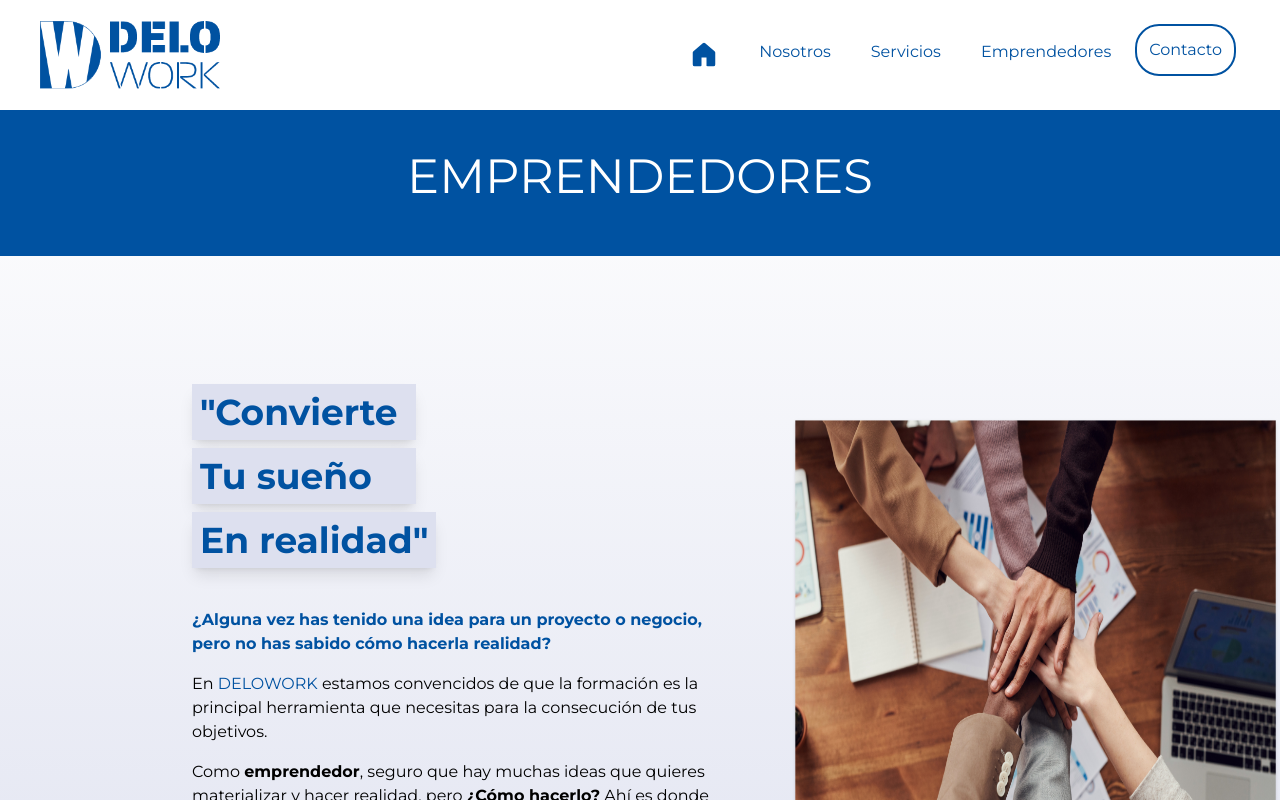
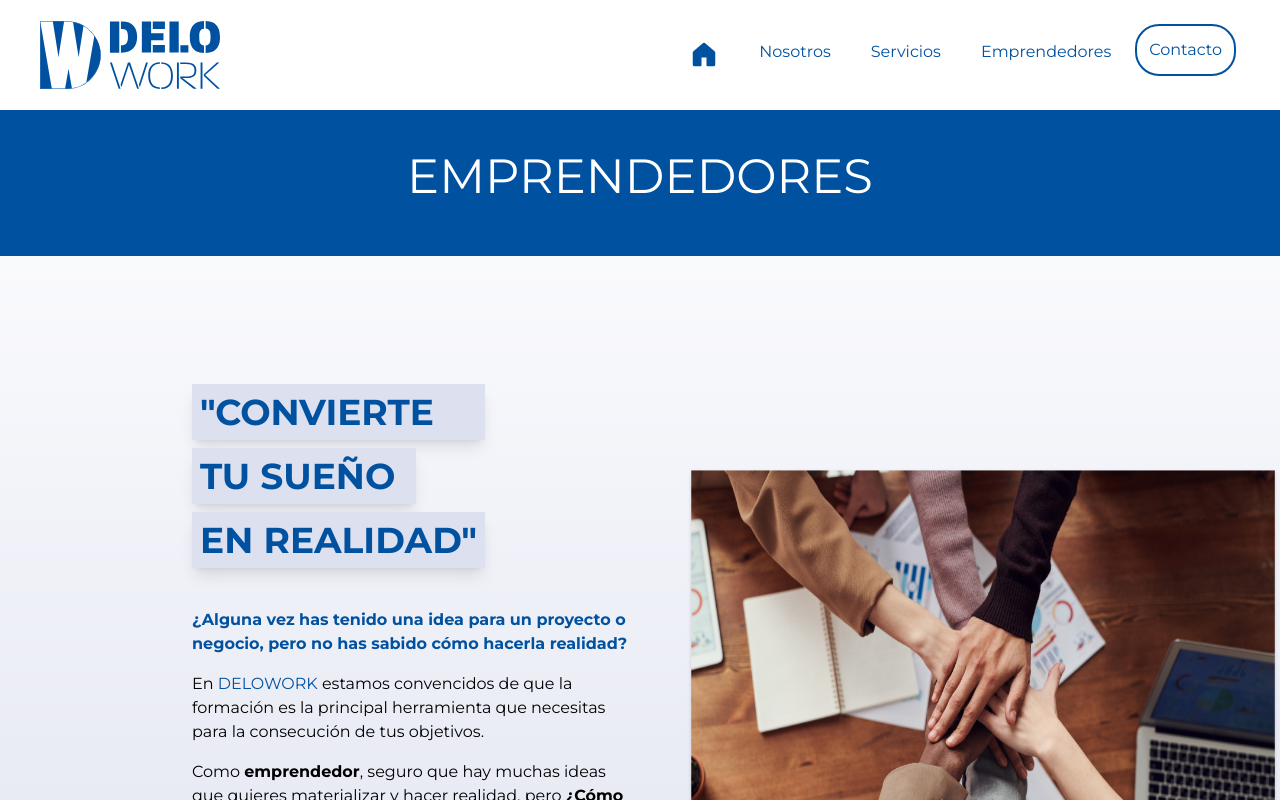
Before and after one commit to bl3r3/delawork, a Next.js app: page /emprendedores in a window 1280 px wide. Shown: the top 800 px of the page. Built offline with nearby package versions, Linux system fonts and the light colour scheme.

Commit message:
fix: client fix

```diff
--- a/app/emprendedores/page.tsx
+++ b/app/emprendedores/page.tsx
@@ -27,20 +27,20 @@ const EmprendedoresPage = () => {
             <div className="min-[320px]:w-full md:w-[45rem] lg:w-[60rem] min-[320px]:p-12 flex flex-col itmes-start justify-start md:pl-48 md:pr-12 gap-4">
               <div className="min-[320px] flex items-start justify-start gap-6 mt-16">
                 <div className="flex flex-col itmes-start justify-start gap-2">
-                  <div className="bg-gradient p-2 w-56 shadow-lg">
-                    <h1 className="text-corporativo text-4xl font-bold">
+                  <div className="bg-gradient p-2 w-62 shadow-lg">
+                    <h1 className="text-corporativo text-4xl font-bold uppercase">
                       {`"Convierte`}
                     </h1>
                   </div>
 
                   <div className="bg-gradient p-2 w-56 shadow-lg">
-                    <h1 className="text-corporativo text-4xl font-bold">
+                    <h1 className="text-corporativo text-4xl font-bold uppercase">
                       {`Tu sueño`}
                     </h1>
                   </div>
 
                   <div className="bg-gradient p-2 w-62 shadow-lg">
-                    <h1 className="text-corporativo text-4xl font-bold">
+                    <h1 className="text-corporativo text-4xl font-bold uppercase">
                       {`En realidad"`}
                     </h1>
                   </div>
@@ -73,7 +73,7 @@ const EmprendedoresPage = () => {
                 Es el momento de empezar a invertir en ti mismo…
               </p>
             </div>
-            <div className="flex w-6/12 flex-col itmes-center justify-center  img-emprendedores">
+            <div className="flex md:w-6/12 lg:w-[60rem] flex-col itmes-center justify-center  img-emprendedores">
               <Image
                 src={Emprendedores}
                 alt="emprendedores delowork"
--- a/app/globals.css
+++ b/app/globals.css
@@ -6,6 +6,7 @@ html {
   margin: 0;
   padding: 0;
   box-sizing: border-box;
+  scroll-behavior: smooth;
 }
 
 .background-img-custom {
--- a/app/page.tsx
+++ b/app/page.tsx
@@ -78,13 +78,14 @@ export default function Home() {
 
       <section className="flex flex-col w-full h-auto bg-gradient-to-b from-white  to-gradient items-center justify-start gap-10 min-[320px]:px-12 md:px-14 lg:px-48 ">
         <div className="flex w-screen min-[320px]:px-12 min-[320px]:justify-center min-[320px]:mt-12 md:px-20 lg:px-48  md:justify-start">
-          <div className="bg-gradient p-2 w-75 shadow-lg">
+          <div className="bg-gradient p-2 w-75 shadow-lg md:mt-16">
             <h3 className="text-corporativo text-4xl">SERVICIOS</h3>
           </div>
         </div>
 
         <div className="flex min-[320px]:flex-col sm:flex-row sm:flex-wrap md:flex-row md:flex-wrap lg:flex-nowrap w-full itmes-center justify-between">
           <div className="flex min-[320px]:w-full sm:w-6/12 flex-col md:w-3/12 items-center justify-center gap-4 p-4">
+            <Link href="/servicios">
               <Image
                 src={FiscalImg}
                 width={300}
@@ -93,26 +94,34 @@ export default function Home() {
               <h5 className="text-corporativo text-2xl min-[320px]:text-xl text-center font-semibold">
                 Fiscal
               </h5>
+            </Link>
           </div>
           <div className="flex min-[320px]:w-full sm:w-6/12  flex-col md:w-3/12 items-center justify-center gap-4 p-4">
+            <Link href="/servicios">
               <Image src={LaboralImg} alt="servicios laboral delowork" />
               <h5 className="text-corporativo text-2xl min-[320px]:text-xl text-center font-semibold">
                 Laboral
               </h5>
+            </Link>
           </div>
           <div className="flex min-[320px]:w-full sm:w-6/12 flex-col md:w-3/12 items-center justify-center gap-4 p-4">
+            <Link href="/servicios">
               <Image src={ContableImg} alt="servicio contable delowork" />
               <h5 className="text-corporativo text-2xl min-[320px]:text-xl font-semibold text-center">
                 Contabilidad
               </h5>
+            </Link>
           </div>
           <div className="flex min-[320px]:w-full sm:w-6/12 flex-col md:w-3/12 items-center justify-center gap-4 p-4">
+            <Link href="/servicios">
               <Image src={GestionImg} alt="servicios de gestion delowork" />
               <h5 className="text-corporativo text-2xl min-[320px]:text-xl font-semibold text-center">
                 Gestion Empresarial
               </h5>
+            </Link>
           </div>
           <div className="flex min-[320px]:w-full sm:w-6/12 flex-col md:w-3/12 items-center justify-center gap-4 p-4">
+            <Link href="/servicios">
               <Image
                 src={CertificadoImg}
                 alt="servicio de certificacion delowork"
@@ -120,6 +129,7 @@ export default function Home() {
               <h5 className="text-corporativo text-2xl min-[320px]:text-xl font-semibold text-center">
                 Certificados Digitales
               </h5>
+            </Link>
           </div>
         </div>
 
@@ -134,7 +144,7 @@ export default function Home() {
 
       {/* {Servicios end} */}
 
-      <section className="flex flex-col background-img-custom w-full bg-gradient-to-b from-white to-gradient items-center justify-center gap-10 lg:px-48 min-[320px]:px-12 min-[320px]:pt-12  md:h-[25rem] lg:h-[35rem] min-[320px]:h-fit">
+      <section className="flex flex-col background-img-custom w-full bg-gradient-to-b from-white to-gradient items-center justify-center gap-10 lg:px-52 min-[320px]:px-12 min-[320px]:pt-12  md:h-[25rem] lg:h-[35rem] min-[320px]:h-fit">
         <h3 className="text-white md:text-2xl lg:text-4xl text-center min-[320px]:text-lg font-bold">
           ¿ALGUNA VEZ HAS TENIDO UNA IDEA PARA UN PROYECTO O NEGOCIO, PERO NO
           HAS SABIDO CÓMO HACERLA REALIDAD?
@@ -145,9 +155,11 @@ export default function Home() {
           Ofrecemos formación gratuita para que puedas empezar a dar forma a ese
           sueño.
         </p>
+        <Link href="/emprendedores">
           <button className="text-white bg-opacity-20 border-white border-2 text-xl bg-white rounded-3xl p-4 mb-12">
             Saber más
           </button>
+        </Link>
       </section>
 
       {/* {Contacto} */}
--- a/app/servicios/page.tsx
+++ b/app/servicios/page.tsx
@@ -8,6 +8,7 @@ import ContableImg from "../../public/contabilidad.png";
 import Empresa from "../../public/gestion-empresarial.png";
 import Certificado from "../../public/certificacion-digital.png";
 import { Metadata } from "next";
+import Link from "next/link";
 
 export const metadata: Metadata = {
   title: "Servicios | Delowork",
@@ -184,16 +185,18 @@ const ServicesPage = () => {
       </section>
 
       <section className="flex flex-col background-img-custom-services w-full items-center justify-start gap-10 min-[320px]:p-12 md:px-32 lg:h-[25rem] lg:gap-12 h-fit">
-        <h3 className="text-white min-[320px]:text-xl md:text-3xl text-center ">
+        <h3 className="text-white min-[320px]:text-xl md:text-3xl text-center font-bold">
           ¿QUIERES TENER MÁS INFORMACIÓN SOBRE NUESTROS SERVICIOS?
         </h3>
         <p className="text-white min-[320px]:text-xl md:text-xl text-center">
           Ponte en contacto con nosotros rellenando el siguiente formulario y
           estaremos encantados de poder ayudarte
         </p>
-        <button className="text-white bg-opacity-30 border-white border-2 text-2xl bg-white rounded-3xl p-2">
-          Contáctanos
-        </button>
+        <Link href="/contacto">
+          <button className="text-white bg-opacity-30 border-white border-2 text-2xl bg-white rounded-3xl p-2">
+            Contáctanos
+          </button>
+        </Link>
       </section>
 
       <Footer />
--- a/components/Navbar.tsx
+++ b/components/Navbar.tsx
@@ -4,7 +4,7 @@ import { useEffect, useState } from "react";
 import Link from "next/link";
 import { AiOutlineMenu, AiOutlineClose } from "react-icons/ai";
 import { GoHomeFill } from "react-icons/go";
-import Logo from "../public/logo-azul.png";
+import Logo from "../public/logo-svg.svg";
 
 import Image from "next/image";
 const Navbar = () => {
```
Also changed, not shown: public/logo-svg.svg (added). Lines whose indentation alone changed are shown as unchanged.
